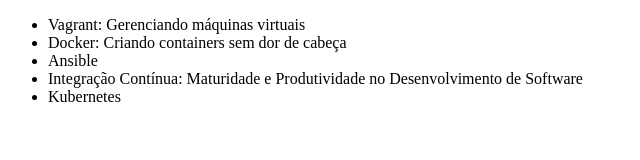
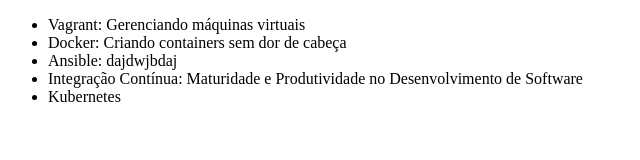
Before and after one commit to MFnovaes/alura-git, a plain HTML site: page index.html in a window 1280 px wide. Shown: the whole page, without its empty margins (0-640 px from the left). Drawn offline with Linux system fonts and the light colour scheme.

Commit message:
Alterando curso de Ansible

```diff
--- a/index.html
+++ b/index.html
@@ -8,7 +8,7 @@
     <ul>
         <li>Vagrant: Gerenciando máquinas virtuais</li>
         <li>Docker: Criando containers sem dor de cabeça</li>
-        <li>Ansible</li>
+        <li>Ansible: dajdwjbdaj</li>
         <li>Integração Contínua: Maturidade e Produtividade no Desenvolvimento de Software</li>
         <li>Kubernetes</li>
     </ul>
```
